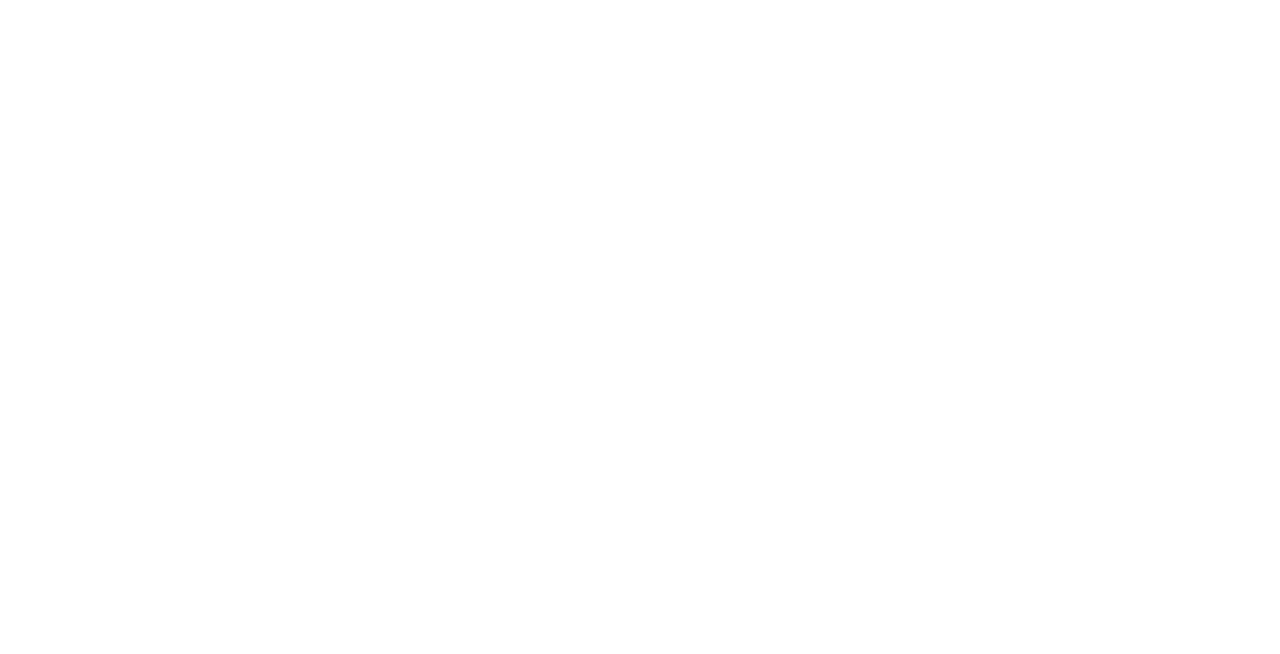
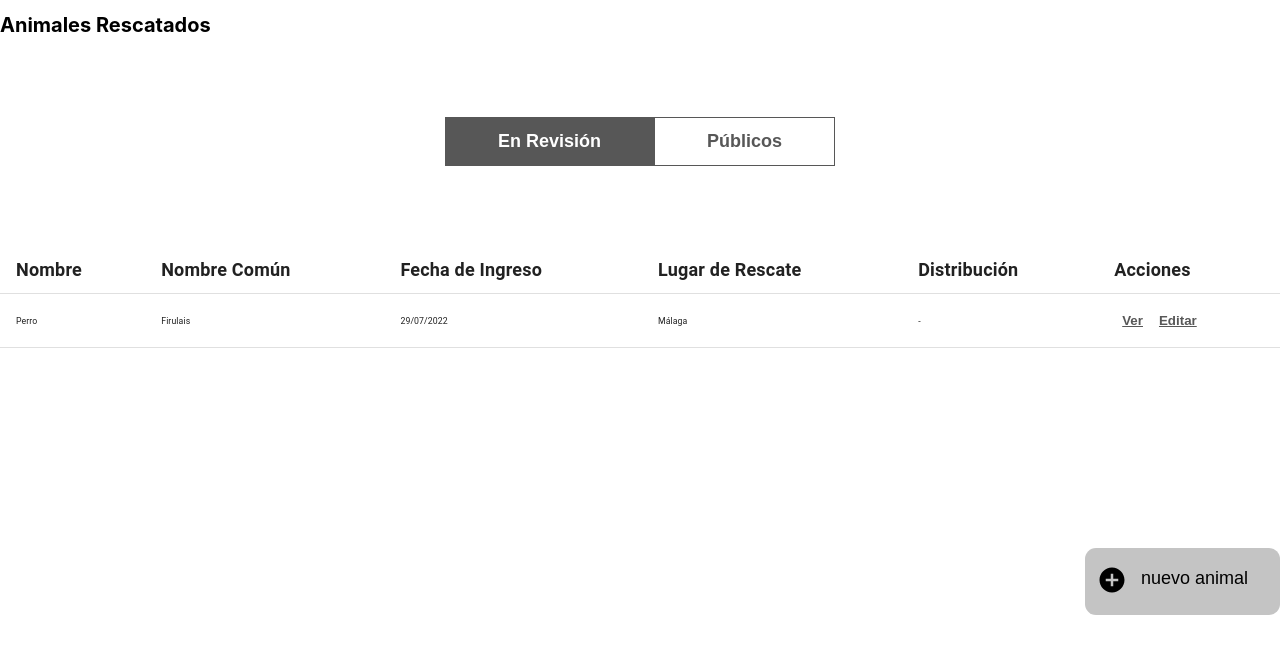
Before and after one commit to akurey/animal-rescue-web, a React (Create React App) app: page /rescues in a window 1280 px wide. Before the commit this address had no page. Shown: the top 654 px of the page. Built offline with nearby package versions, Linux system fonts and the light colour scheme.

Commit message:
Feat/arw 27 (#35)
* Adding rescues table page

* Fixing styles and filter

```diff
--- a/package.json
+++ b/package.json
@@ -3,6 +3,11 @@
   "version": "0.1.0",
   "private": true,
   "dependencies": {
+    "@emotion/react": "^11.9.3",
+    "@emotion/styled": "^11.9.3",
+    "@material-ui/core": "^4.12.4",
+    "@mui/icons-material": "^5.8.4",
+    "@mui/material": "^5.9.2",
     "@testing-library/jest-dom": "^5.16.2",
     "@testing-library/react": "^12.1.4",
     "@testing-library/user-event": "^13.5.0",
@@ -10,6 +15,7 @@
     "react-dom": "^17.0.2",
     "react-router-dom": "^6.2.2",
     "react-scripts": "5.0.0",
+    "reactstrap": "^9.1.2",
     "sass": "^1.49.9",
     "validator": "^13.7.0",
     "web-vitals": "^2.1.4"
--- a/src/app.routing.tsx
+++ b/src/app.routing.tsx
@@ -1,12 +1,14 @@
 import React from "react";
 import { BrowserRouter, Routes, Route } from "react-router-dom";
 import Home from "./components/pages/home";
+import Rescues from "./components/pages/rescues";
 import Login from "./components/pages/login";
 
 const routes = () => (
   <BrowserRouter>
     <Routes>
       <Route path="/" element={<Home />} />
+      <Route path="/rescues" element={<Rescues />} />
       <Route path="/login" element={<Login />} />
     </Routes>
   </BrowserRouter>
--- a/src/components/atoms/Button/index.tsx
+++ b/src/components/atoms/Button/index.tsx
@@ -17,7 +17,7 @@
   buttonStyle?: string;
   buttonSize?: string;
   disabled?: boolean;
-  classname?: string;
+  className?: string;
 }
 
 function Button({
@@ -26,7 +26,7 @@
   buttonStyle,
   buttonSize,
   disabled,
-  classname,
+  className,
 }: ButtonProps) {
   const setButtonStyle = STYLES.includes(buttonStyle!)
     ? buttonStyle
@@ -37,7 +37,7 @@
     <button
       type="button"
       onClick={onClick}
-      className={`btn ${setButtonStyle} ${setButtonSize} ${classname}`}
+      className={`btn ${setButtonStyle} ${setButtonSize} ${className}`}
       disabled={disabled}
     >
       {children}
--- /dev/null
+++ b/src/components/molecules/table/index.tsx
@@ -0,0 +1,72 @@
+import React from "react";
+import Table from "@material-ui/core/Table";
+import TableBody from "@material-ui/core/TableBody";
+import TableCell from "@material-ui/core/TableCell";
+import TableHead from "@material-ui/core/TableHead";
+import TableRow from "@material-ui/core/TableRow";
+import "./styles.scss";
+import Button from "../../atoms/button";
+
+interface TableProps extends React.HTMLAttributes<HTMLInputElement> {
+  items?: any[];
+}
+
+function TableComponent({ items }: TableProps) {
+  return (
+    <Table>
+      <TableHead>
+        <TableRow>
+          <TableCell className="table--header" align="left">
+            Nombre
+          </TableCell>
+          <TableCell className="table--header" align="left">
+            Nombre Común
+          </TableCell>
+          <TableCell className="table--header" align="left">
+            Fecha de Ingreso
+          </TableCell>
+          <TableCell className="table--header" align="left">
+            Lugar de Rescate
+          </TableCell>
+          <TableCell className="table--header" align="left">
+            Distribución
+          </TableCell>
+          <TableCell className="table--header" align="left">
+            Acciones
+          </TableCell>
+        </TableRow>
+      </TableHead>
+      <TableBody>
+        {items?.map((row: any) => (
+          <TableRow key={row.id}>
+            <TableCell component="th" scope="row">
+              {row.name}
+            </TableCell>
+            <TableCell align="left">{row.comunName}</TableCell>
+            <TableCell align="left">{row.date}</TableCell>
+            <TableCell align="left">{row.place}</TableCell>
+            <TableCell align="left">{row.distribution}</TableCell>
+            <TableCell align="left">
+              <Button
+                onClick={() => {}}
+                buttonStyle="btn--link"
+                className="table--link"
+              >
+                Ver
+              </Button>
+              <Button
+                onClick={() => {}}
+                buttonStyle="btn--link"
+                className="table--link"
+              >
+                Editar
+              </Button>
+            </TableCell>
+          </TableRow>
+        ))}
+      </TableBody>
+    </Table>
+  );
+}
+
+export default TableComponent;
--- /dev/null
+++ b/src/components/molecules/table/styles.scss
@@ -0,0 +1,9 @@
+.table {
+  &--link {
+    color: #575757;
+  }
+  &--header {
+    font-weight: 700 !important;
+    font-size: 18px !important;
+  }
+}
--- a/src/components/pages/login/index.tsx
+++ b/src/components/pages/login/index.tsx
@@ -60,14 +60,14 @@
           />
         </div>
         <Button
-          classname="login--link"
+          className="login--link"
           onClick={onRedirect}
           buttonStyle="btn--link"
         >
           Olvidé mi contraseña
         </Button>
         <Button
-          classname="login--button"
+          className="login--button"
           buttonStyle="btn--secondary"
           onClick={onLogin}
         >
--- /dev/null
+++ b/src/components/pages/rescues/index.tsx
@@ -0,0 +1,56 @@
+import React, { useState } from "react";
+import AddCircleIcon from "@mui/icons-material/AddCircle";
+import Button from "../../atoms/button";
+import Table from "../../molecules/table";
+import "./styles.scss";
+
+const REVIEW = "review";
+const PUBLIC = "public";
+
+function RescuesComponente() {
+  const [filter, setFilter] = useState(REVIEW);
+
+  return (
+    <>
+      {/* // TODO: Add route path
+        // TODO: Add user info */}
+      <h1>Animales Rescatados</h1>
+      <div className="rescues--filters">
+        <Button
+          onClick={() => setFilter(REVIEW)}
+          className={`rescues--filter ${
+            filter === REVIEW && "rescues--filter-active"
+          }`}
+        >
+          En Revisión
+        </Button>
+        <Button
+          onClick={() => setFilter(PUBLIC)}
+          className={`rescues--filter ${
+            filter === PUBLIC && "rescues--filter-active"
+          }`}
+        >
+          Públicos
+        </Button>
+      </div>
+      <Table
+        // TODO: update real data
+        items={[
+          {
+            id: "1",
+            name: "Perro",
+            comunName: "Firulais",
+            date: "29/07/2022",
+            place: "Málaga",
+            distribution: "-",
+          },
+        ]}
+      />
+      <Button onClick={() => {}} className="rescues--button">
+        <AddCircleIcon className="rescues--icon" /> nuevo animal
+      </Button>
+    </>
+  );
+}
+
+export default RescuesComponente;
--- /dev/null
+++ b/src/components/pages/rescues/styles.scss
@@ -0,0 +1,44 @@
+.rescues {
+  &--filters {
+    display: flex;
+    flex-direction: row;
+    justify-content: center;
+    margin: 80px 0;
+  }
+  &--filter,
+  &--filter:active,
+  &--filter:hover,
+  &--filter:focus {
+    border-radius: 0;
+    background-color: #ffffff;
+    border: 1px solid #575757;
+    font-weight: 700;
+    font-size: 18px;
+    color: #575757;
+    padding: 13px 52px;
+  }
+  &--filter-active,
+  &--filter-active:active,
+  &--filter-active:hover,
+  &--filter-active:focus {
+    background-color: #575757;
+    color: #ffffff;
+  }
+  &--button {
+    display: flex;
+    margin-left: auto;
+    margin-top: 200px;
+    background: #c4c4c4;
+    border-radius: 11px;
+    padding: 18px 30px 18px 10px;
+    font-weight: 400;
+    font-size: 18px;
+    color: #000000;
+  }
+  &--icon {
+    width: 30px !important;
+    height: 30px !important;
+    margin-right: 14px;
+    margin-top: -3px;
+  }
+}
```
Also changed, not shown: 1 other file (tests, documents, lock files or other folders).
